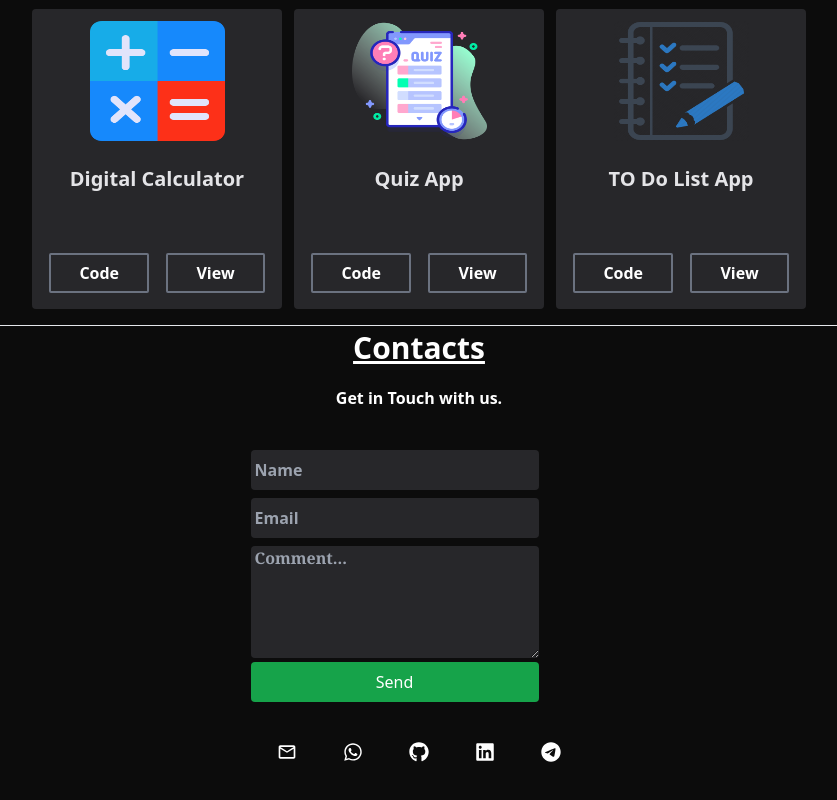
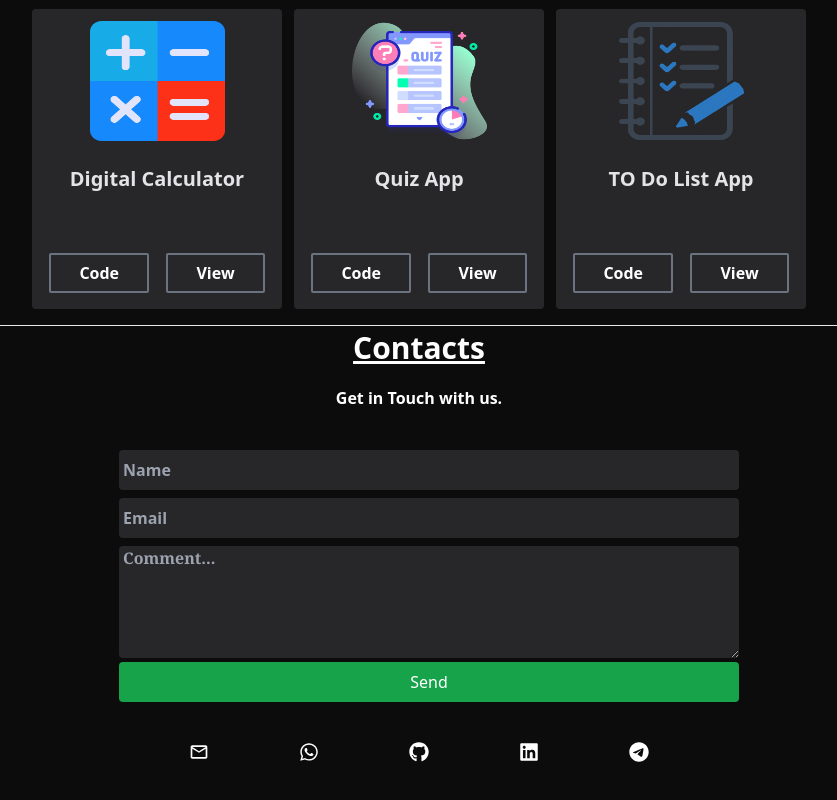
Before and after one commit to Dharmendra4455/My_Portfolio, a React (Vite) app: page / in a window 1280 px wide. Shown: the part 3496-4296 px from the top of the page, without its empty margins (221-1058 px from the left). Built offline with nearby package versions, Linux system fonts and the light colour scheme.

Commit message:
Refactor Contact component layout and styles

```diff
--- a/src/Component/Contact.jsx
+++ b/src/Component/Contact.jsx
@@ -4,17 +4,17 @@ import { MdOutlineMail } from 'react-icons/md'
 
 export const Contact = () => {
   return (
-    <div className="flex justify-center">
-        <div name="contact" className='mt-1 h-auto w-[377px] pb-10'>
+    <div className="flex justify-center ">
+        <div name="contact" className='mt-1 h-auto min-w-[320px] w-[50%] pb-5'>
             <h1  className='text-white text-3xl font-bold text-center underline'>Contacts</h1>
             <h1  className='text-white text-10 mt-5 font-bold text-center'>Get in Touch with us.</h1>
-        <div  className="infobox ml-5 mt-10">
+        <div  className="infobox ml-5 mt-10 flex flex-col justify-center  w-auto max-w-full">
          {/* <h1 className='text-white text-xl mb-1 font-sans'>Name</h1> */}
-         <input placeholder='Name' className='pl-1  h-10 w-72 text-gray-100 rounded outline-none text-24 font-sans font-semibold bg-zinc-800 mb-2' type="text"/>
+         <input placeholder='Name' className='pl-1  h-10   text-gray-100 rounded outline-none text-24 font-sans font-semibold bg-zinc-800 mb-2' type="text"/>
          {/* <h1 className='text-white text-xl mb-1 mt-1'>Email</h1> */}
-         <input placeholder='Email' typeof='email' required className='pl-1 mb-2 block h-10 w-72 text-gray-100 rounded outline-none text-24 font-sans font-semibold bg-zinc-800 ' type="email"/>
-         <textarea name=""  id="" className='outline-none h-28 pl-1 bg-zinc-800 text-gray-100 text-40 font-bold  w-72 rounded font-serif block' placeholder='Comment...'></textarea>
-        <button type='submit' className=' mt-1 w-72 bg-green-600 rounded text-white pt-2 pb-2 pl-5 pr-5'>Send</button>
+         <input placeholder='Email' typeof='email' required className='pl-1 mb-2 block h-10  text-gray-100 rounded outline-none text-24 font-sans font-semibold bg-zinc-800 ' type="email"/>
+         <textarea name=""  id="" className='outline-none h-28 pl-1 bg-zinc-800 text-gray-100 text-40 font-bold  rounded font-serif block' placeholder='Comment...'></textarea>
+        <button type='submit' className=' mt-1  bg-green-600 rounded text-white pt-2 pb-2 pl-5 pr-5'>Send</button>
         </div>
 
 
```
